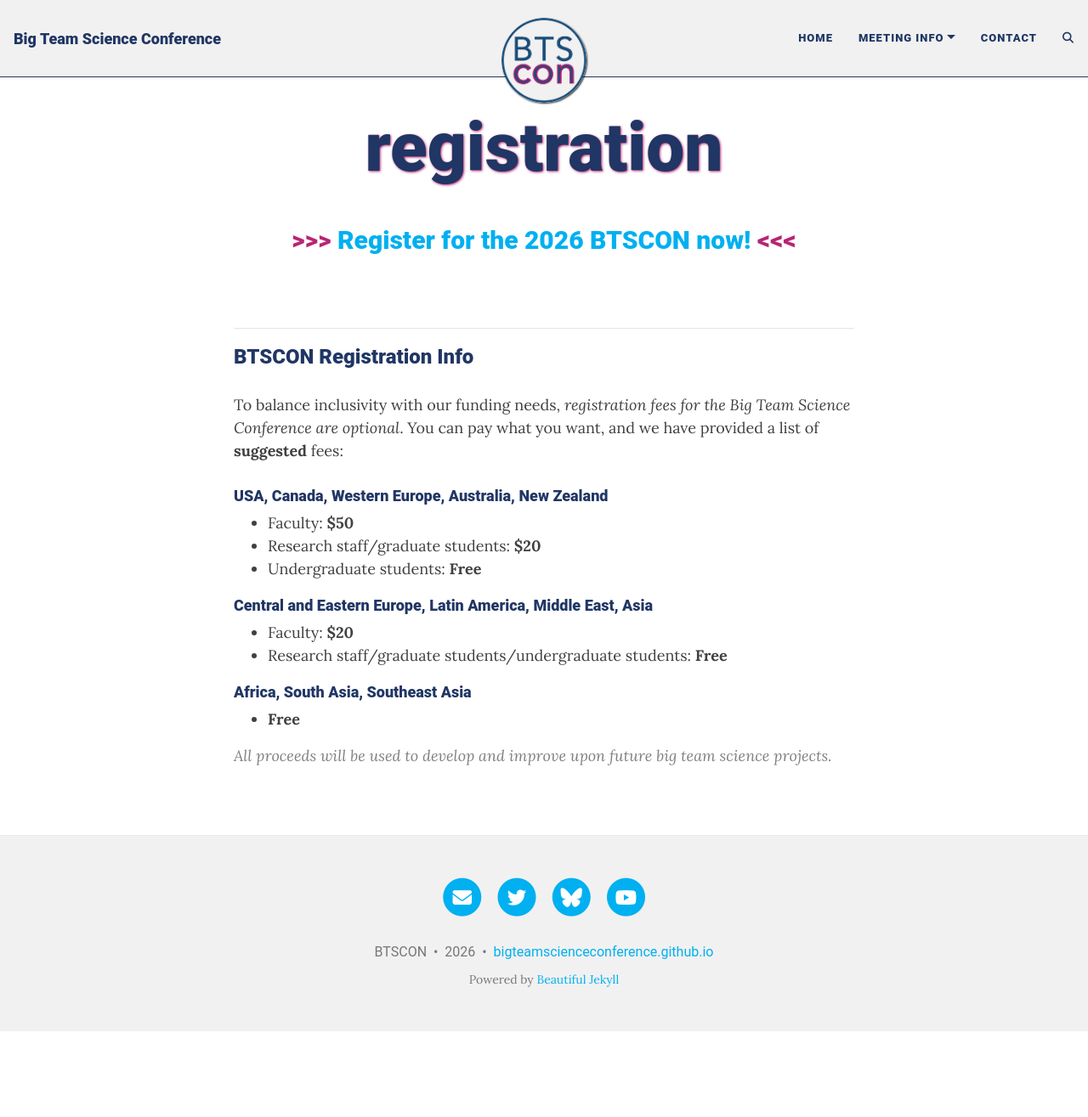
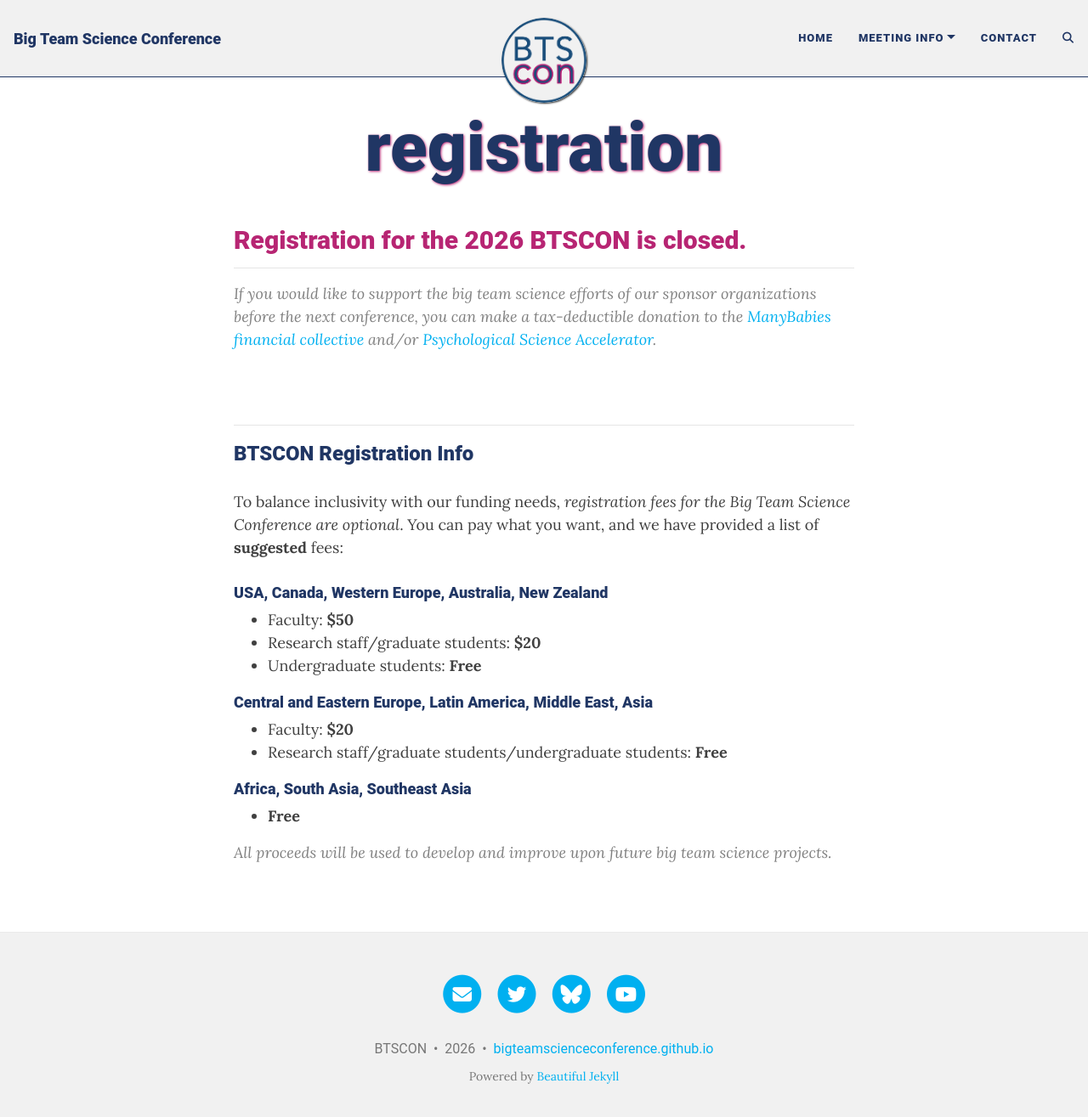
Before and after one commit to bigteamscienceconference/bigteamscienceconference.github.io, a Jekyll site: the page built from registration.md, in a window 1280 px wide and 1328 px high. Shown: the top 1315 px of the window at 85% size. Built offline with Jekyll 4.4.1, drawn with Linux system fonts in a browser that asks for light colours; comment, search, counter and statistics services are not loaded.

Commit message:
update post conference

```diff
--- /dev/null
+++ b/2026btscon.md
@@ -0,0 +1,218 @@
+---
+layout: page
+title: 2026 BTSCON
+<!--cover-img: /assets/img/events_blank.png-->
+---
+
+The 5th annual BTSCON was held virtually on October 6-8, 2026. The goal of this three-day virtual conference was to bring together a multidisciplinary group of researchers, funders, and stakeholders to discuss advancements, challenges, and future opportunities related to big team science.
+
+***
+### Program
+
+The 2026 BTSCON program consisted of amazing keynotes, hackathons, panels, and talks from BTS experts and contributors from around the world.
+
+#### [VIEW THE 2026 BTSCON PROGRAM](https://docs.google.com/document/d/1Fgjw4pte4GvezmWQgxnQMihg1qH7D8bhc1wXfzL1du0/edit?usp=sharing)
+
+<br>
+
+***
+### 2026 Featured Sessions
+
+<section>
+  <div class="container">
+    <div class="row">
+      <div class="col-sm-7">
+        <h4><i>Symposium:</i></h4>
+        <h2 style="color:#203664;">Big Questions about Analytical Robustness</h2>
+      </div>
+      <div class="col-sm-5">
+        <br>
+        <a href="https://www.cos.io/score" target="_blank"><img src="/assets/img/score.png" alt="Lessons learned from SCORE: Systematizing Confidence in Open Research and Evidence"></a>
+      </div>
+    </div>
+    <div class="row">
+      <div class="col-sm-3">
+        <br>
+        <a href="https://www.barnabasszaszi.com/" target="_blank"><img src="/assets/img/szaszi_headshot.jpg" alt="Barnabas Szaszi"></a>
+      </div>
+      <div class="col-sm-9">
+        <h3>Empirical Results on Analytical Variability</h3>
+        <h4><a href="https://www.barnabasszaszi.com/" target="_blank">Barnabas Szaszi</a></h4>
+        <i>Institute of Operations and Decision Sciences, Corvinus Institute for Advanced Studies, Corvinus University of Budapest; Institute of Psychology, ELTE Eötvös Loránd University, Budapest, Hungary</i>
+        <hr>
+      </div>
+    </div>
+    <div class="row">
+      <div class="col-sm-3">
+        <br>
+        <a href="https://metasciencelab.elte.hu/members/balazs-aczel/" target="_blank"><img src="/assets/img/aczel_headshot.jpg" alt="Balazs Aczel"></a>
+      </div>
+      <div class="col-sm-9">
+        <h3>Conceptual treatment of Analytical Variability</h3>
+        <h4><a href="https://metasciencelab.elte.hu/members/balazs-aczel/" target="_blank">Balazs Aczel</a></h4>
+        <i>Institute of Psychology, ELTE Eötvös Loránd University, Budapest, Hungary</i>
+      </div>
+    </div>
+    <hr>
+    <div class="row">
+      <div class="col-sm-3">
+        <br>
+        <a href="https://www.uva.nl/en/profile/s/a/a.s.g.sarafoglou/a.s.g.sarafoglou.html?cb" target="_blank"><img src="/assets/img/sarafoglou_headshot.jpg" alt="Alexandra Sarafoglou"></a>
+      </div>
+      <div class="col-sm-9">
+        <h3>Statistical Treatment of Analytical Variability</h3>
+        <h4><a href="https://www.uva.nl/en/profile/s/a/a.s.g.sarafoglou/a.s.g.sarafoglou.html?cb" target="_blank">Alexandra Sarafoglou</a></h4>
+        <i>Department of Psychology, University of Amsterdam, The Netherlands</i><br>
+      </div>
+    </div>
+    <hr>
+    <div class="row">
+      <div class="col-sm-7">
+        <br>
+        <h4><i>Live Podcast Recording:</i></h4>
+        <h2 style="color:#203664;">Research as it Happens</h2>
+      </div>
+      <div class="col-sm-5">
+        <br>
+        <a href="https://www.eur.nl/en/podcasts/research-it-happens" target="_blank"><img src="https://www.eur.nl/sites/corporate/files/styles/responsive_w1650_r16_9/public/2026-04/research-as-it-happens_final_logo-copy.jpg.avif?h=852e7b0b&itok=1i9U87xK" alt="Research as it happens" height="100"></a>
+      </div>
+    </div>
+    <div class="row">
+      <div class="col-sm-3">
+        <br>
+        <a href="https://www.eur.nl/people/rolf-zwaan" target="_blank"><img src="/assets/img/zwaan_headshot.jpg" alt=""></a>
+      </div>
+      <div class="col-sm-9">
+        <br>
+        <h4><a href="https://www.eur.nl/people/rolf-zwaan" target="_blank">Rolf Zwaan</a></h4>
+        <i>Department of Psychology, Child and Education Studies, Erasmus University Rotterdam, The Netherlands</i>
+      </div>
+    </div>
+    <hr>
+    <div class="row">
+      <div class="col-sm-8">
+        <h4><i>Talk:</i></h4>
+        <h2 style="color:#203664;">CREP: The Collaborative Replication and Education Project</h2>
+      </div>
+      <div class="col-sm-4">
+        <br>
+        <a href="https://www.crep-psych.org/" target="_blank"><img src="/assets/img/crep-logo.png" alt="The Collaborative Replication and Education Project" height="125"></a>
+      </div>
+    </div>
+    <div class="row">
+      <div class="col-sm-3">
+        <br>
+        <a href="https://lira.f.bg.ac.rs/ljiljana-lazarevic-en/" target="_blank"><img src="/assets/img/lazarevic_headshot.png" alt=""></a>
+      </div>
+      <div class="col-sm-9">
+        <br>
+        <h4><a href="https://lira.f.bg.ac.rs/ljiljana-lazarevic-en/" target="_blank">Ljiljana Lazarević</a></h4>
+        <i>Institute of Psychology, Faculty of Philosophy, University of Belgrade, Serbia</i>
+      </div>
+    </div>
+    <hr>
+    <div class="row">
+      <div class="col-sm-12">
+        <h4><i>Pre-Conference Workshop:</i></h4>
+        <h2 style="color:#203664;">What is GitHub? A Brief Introduction</h2>
+        <b>October 1, 15:30-16:30 UTC</b>
+      </div>
+    </div>
+    <div class="row">
+      <div class="col-sm-3">
+        <img src="https://cdn-icons-png.flaticon.com/256/25/25231.png" alt="Github logo" style="margin-top:10px;">
+      </div>
+      <div class="col-sm-9">
+        <p style="margin-top:10px; margin-bottom:10px;">In this webinar, we will introduce GitHub as a resource for sharing project files and building research portfolios. This webinar is ideal for those who have heard of GitHub, but have never used it before. We will cover navigating and creating repositories, downloading files, creating a research portfolio, and releases.</p>
+        <h4><a href="https://youtu.be/GCKf3qF0a_0" target="_blank">Watch the recording</a></h4>
+      </div>
+    </div>
+    <hr>
+    <div class="row">
+      <div class="col-sm-12">
+        <h4><i>Pre-Conference Workshop:</i></h4>
+        <h2 style="color:#203664;">Accessible Presentations</h2>
+        <b>October 5, 13:00-14:00 UTC</b>
+      </div>
+    </div>
+    <div class="row">
+      <div class="col-sm-3">
+        <a href="https://ua-edu.zoom.us/j/86723730580?pwd=qqJcE8aF7rIbhgDby1NOi3Od5wAxxN.1&jst=3" target="_blank"><img src="/assets/img/accessibility.png" alt="icon of a person with outstretched arms inside a circle" style="margin-top:10px;"></a>
+      </div>
+      <div class="col-sm-9">
+        <p style="margin-top:10px; margin-bottom:10px;">In this webinar, we'll go over the basics of making accessible presentations.</p>
+        <h4><a href="https://ua-edu.zoom.us/j/86723730580?pwd=qqJcE8aF7rIbhgDby1NOi3Od5wAxxN.1&jst=3" target="_blank">Join via Zoom</a></h4>
+        <a href="https://calendar.google.com/calendar/u/0/r/eventedit/copy/Mzk3dDltMjF1aGdhMTl0ZjBna2RhbHYxanIgYmlndGVhbXNjaWVuY2Vjb25mZXJlbmNlQG0" target="_blank"><b>Add to calendar</b></a>
+      </div>
+    </div>
+  </div>
+</section>
+<br>
+
+
+<br>
+
+
+***
+
+### 2026 BTSCON Organizers
+
+* [**Heidi Baumgartner**](https://profiles.stanford.edu/heidi-baumgartner), *ManyBabies & Stanford University, USA* [[email]](mailto:heidib@stanford.edu)
+* [**Erin Buchanan**](https://www.aggieerin.com/), *Psychological Science Accelerator & Harrisburg University of Science and Technology, USA* [[email]](mailto:buchananlab@gmail.com)
+* [**Nadia Corral-Frías**](https://investigadores.unison.mx/en/persons/nadia-sarai-corral-frias), *ABRIR & Universidad de Sonora, México* [[email]](mailto:nadia.corral@unison.mx)
+* [**Savannah Lewis**](https://savannahclewis.wordpress.com/), *Psychological Science Accelerator & University of Alabama, USA* [[email]](mailto:slewis20@crimson.ua.edu)
+* [**Brittany Tsang**](https://connect-btss.github.io/), *CONNECT & University of British Columbia, Canada* [[email]](mailto:connect-admin@manybabies.org)
+* [**Steven Verheyen**](https://www.eur.nl/en/people/steven-verheyen), *FORRT & Erasmus University Rotterdam, Netherlands* [[email]](mailto:verheyen@essb.eur.nl)
+
+***
+## 2026 Program Committee
+
+* **Alma Jeftic**, *Advancing Big-team Reproducible Science through Increased Representation (ABRIR); University of Geneva, Switzerland; & Peace Research Institute at International Christian University, Japan*
+* **Marine Joly**, *ManyPrimates & University of Portsmouth, UK*
+* **Mahmoud Elsherif**, *Psychological Science Accelerator, FORRT, ManyEyes, & University of Birmingham, UK*
+* **Losia Lagisz**, *Society for Open, Reliable, and Transparent Ecology and Evolutionary Biology (SORTEE); Canadian Reproducibility Network (CaRN) & University of Alberta, Canada*
+
+
+***
+<h2 id="sponsors">2026 Sponsor Organizations</h2>
+
+<section>
+	<div class="container">
+	  <div class="row justify-content-around" align="center">
+      <p>The Big Team Science Conference is presented by <b><a href="https://connect-btss.github.io/" target="_blank">CONNECT</a></b>, an <a href="https://www.sshrc-crsh.gc.ca/" target="_blank">SSHRC</a>-funded partnership that unites seven Big Team Social Science (BTSS) networks comprising more than 3,500 researchers from over 70 countries.</p>
+    </div>
+    <div class="row justify-content-around">
+		  <div class="col-lg-6" align="center">
+		    <a href="https://connect-btss.github.io/" class="image" target="_blank"><img src="/assets/img/connect-logo.png" alt="CONNECT logo of interwoven lines" height="90"></a>
+		  </div>
+		  <div class="col-lg-6" align="center">
+			  <a href="https://www.sshrc-crsh.gc.ca/" class="image" target="_blank"><img src="/assets/img/sshrc-logo.jpg" alt="CRSH:Conseil de recherches en sciences humaines du Canada; SSHRC: Social Sciences and Humanities Research Council of Canada" height="90"></a>
+		  </div>
+		  <p> </p>
+	  </div>
+  </div>
+  <br>
+  <div class="container">
+	  <div class="row justify-content-around" align="center">
+	    <p>This year's conference is organized by members of:</p>
+	  </div>
+		<div class="row justify-content-around">
+		  <div class="col-lg-3 col-md-2 col-sm-2 col-xs-2" align="center">
+		    <a href="https://manybabies.github.io" class="image" target="_blank"><img src="/assets/img/MB_logo.png" alt="ManyBabies" width="100" height="100"></a>
+		    <a href="https://manybabies.github.io" target="_blank"><h4>ManyBabies</h4></a>
+		  </div>
+		  <div class="col-lg-3 col-md-2 col-sm-2 col-xs-2" align="center">
+			  <a href="https://psysciacc.org/" class="image" target="_blank"><img src="/assets/img/psa_logo.png" alt="PSA" width="100" height="100"></a>
+			  <a href="https://psysciacc.org/" target="_blank"><h4>Psychological Science Accelerator</h4></a>
+		  </div>
+		  <div class="col-lg-3 col-md-2 col-sm-2 col-xs-2" align="center">
+			  <a href="https://abrirpsy.org/" class="image" target="_blank"><img src="/assets/img/abrir.png" alt="ABRIR" height="100"></a>
+			  <a href="https://abrirpsy.org/" target="_blank"><h4>ABRIR</h4></a>
+		  </div>
+		  <div class="col-lg-3 col-md-2 col-sm-2 col-xs-2" align="center">
+			  <a href="https://forrt.org/" class="image" target="_blank"><img src="/assets/img/forrt-logo.png" alt="FORRT" height="100"></a>
+			  <a href="https://forrt.org/" target="_blank"><h4>FORRT</h4></a>
+		  </div>
+	  </div>
+  </div>
+</section>
--- a/registration.md
+++ b/registration.md
@@ -3,16 +3,16 @@ layout: page
 title: registration
 ---
 
+<!--
+<h2 align="center"> >>> <a href="https://universityofalabama.az1.qualtrics.com/jfe/form/SV_bw499IhRfzxJpb0" target="_blank">Register for the 2026 BTSCON now!</a> <<< </h2>
+-->
 
-<h2 align="center"> >>> <a href="https://universityofalabama.az1.qualtrics.com/jfe/form/SV_bw499IhRfzxJpb0" target="_blank">Register for the 2026 BTSCON now!</a> <<< </h2>
-
-<!--
-<h2>Registration for the 2026 BTSCON will open soon!</h2>
+<h2>Registration for the 2026 BTSCON is closed.</h2>
 
 ***
 
 > If you would like to support the big team science efforts of our sponsor organizations before the next conference, you can make a tax-deductible donation to the [ManyBabies financial collective](https://opencollective.com/manybabiesoce) and/or [Psychological Science Accelerator](https://www.paypal.com/fundraiser/charity/5217974).
--->
+
 
 <br>
 
```
Also changed, not shown: index.md (+4 -2 lines), previous-meetings.md (+1 -0 lines), program.md (+3 -1 lines), assets/img/btscon-no-year.png (added).
